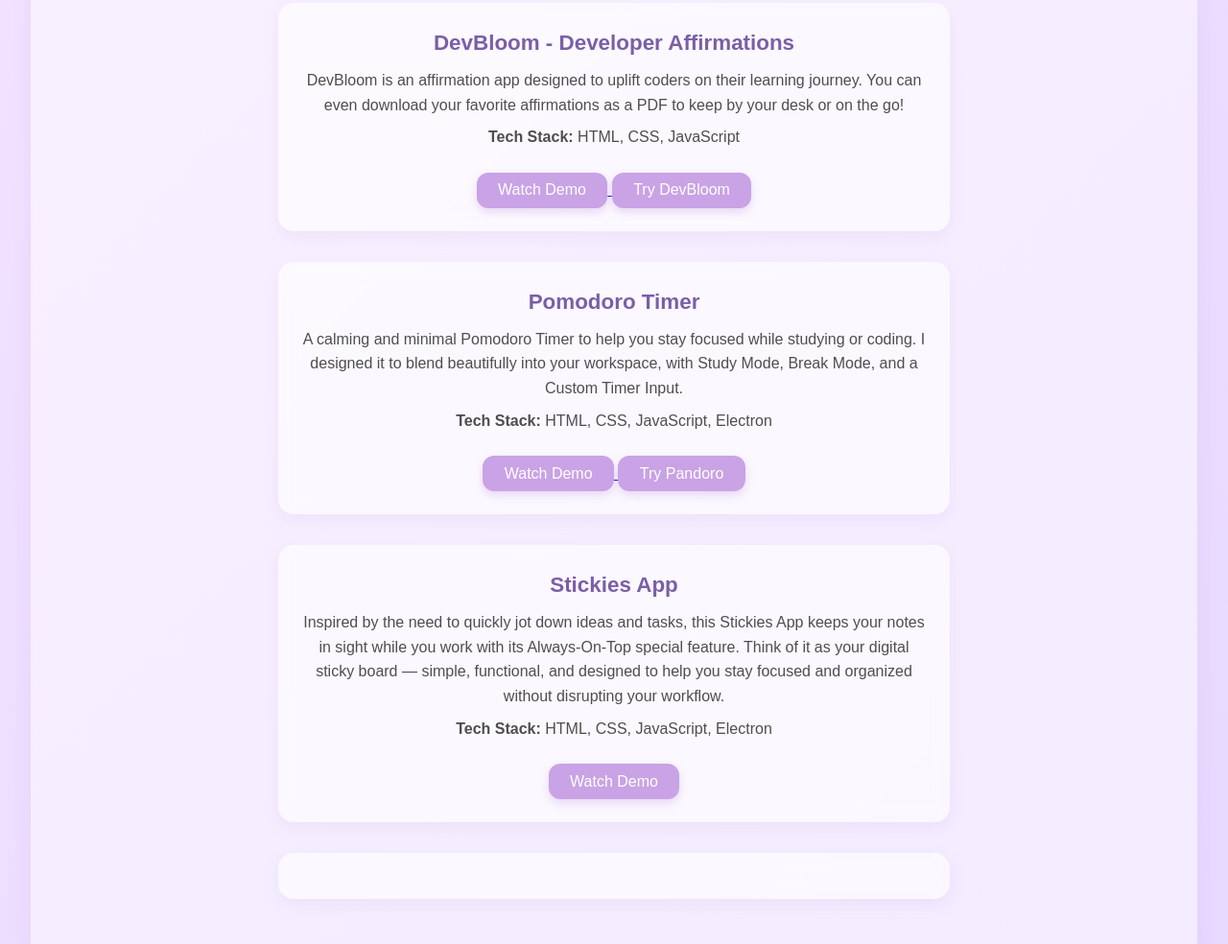
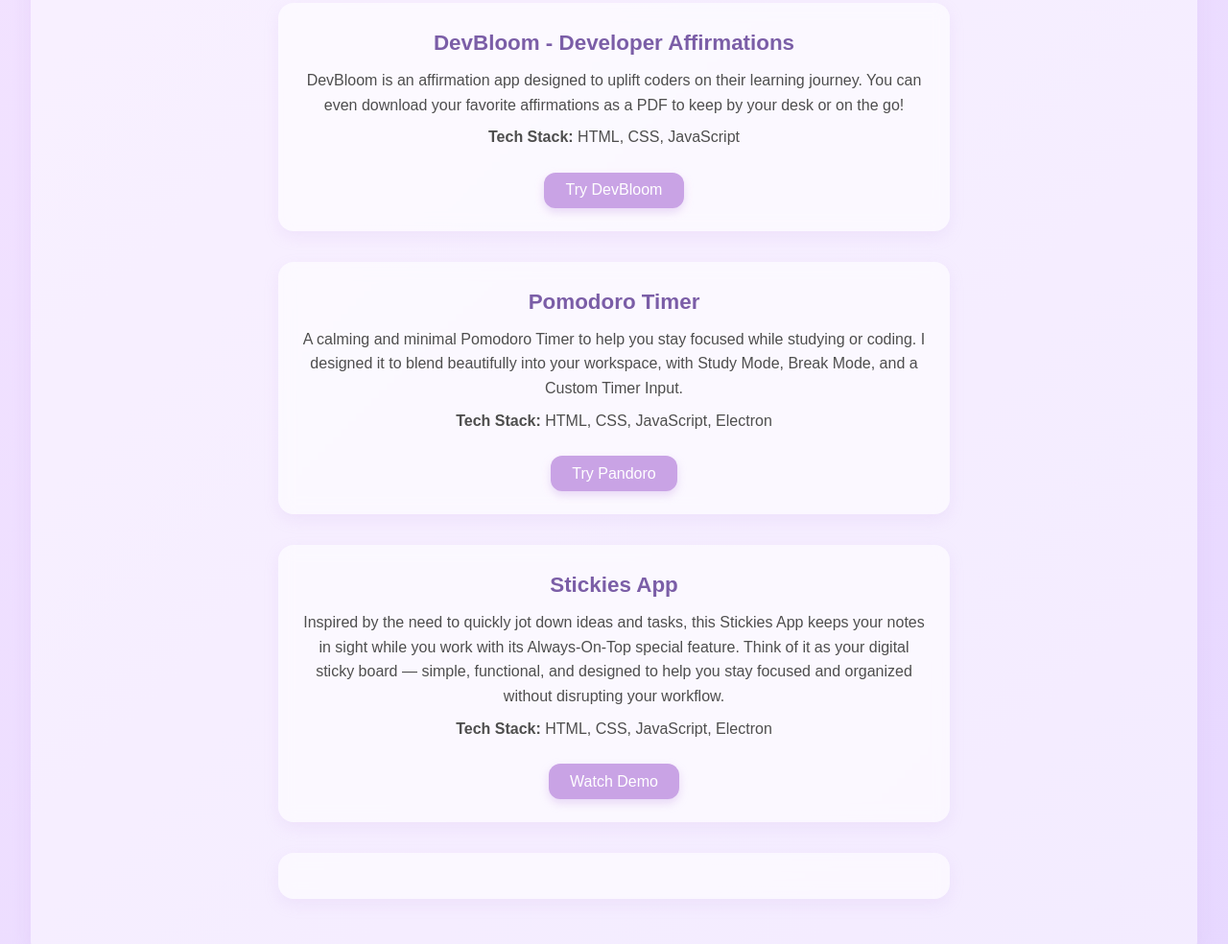
Before and after one commit to codewbeca/codewbeca.github.io, a website: page index.html in a window 1280 px wide. Shown: the part 987-1971 px from the top of the page at 96% size. Drawn offline with Linux system fonts and the light colour scheme.

Commit message:
Update index.html

```diff
--- a/index.html
+++ b/index.html
@@ -59,9 +59,6 @@
 
                      </p>
                      <p><strong>Tech Stack:</strong> HTML, CSS, JavaScript</p>
-                     <a href="https://youtube.com/shorts/fS1MM8oDFcs?si=zyT4GwW4T2gOwHF4" target="_blank">
-                     <button>Watch Demo</button>
-                       </a>
                   <a href="https://codewbeca.github.io/DevBloom.io/" target="_blank">
                       <button>Try DevBloom</button>
                   </a>
@@ -74,9 +71,6 @@
                     I designed it to blend beautifully into your workspace, with Study Mode, Break Mode, and a Custom Timer Input.
                   </p>
                   <p><strong>Tech Stack:</strong> HTML, CSS, JavaScript, Electron</p>
-                  <a href="https://youtube.com/shorts/O9vSKksJsag?si=3Ml9lten15144TOn" target="_blank">
-                     <button>Watch Demo</button>
-                       </a>
                   <a href="https://codewbeca.github.io/pandoro.io/" target="_blank">
                      <button>Try Pandoro</button>
                         </a>
```
